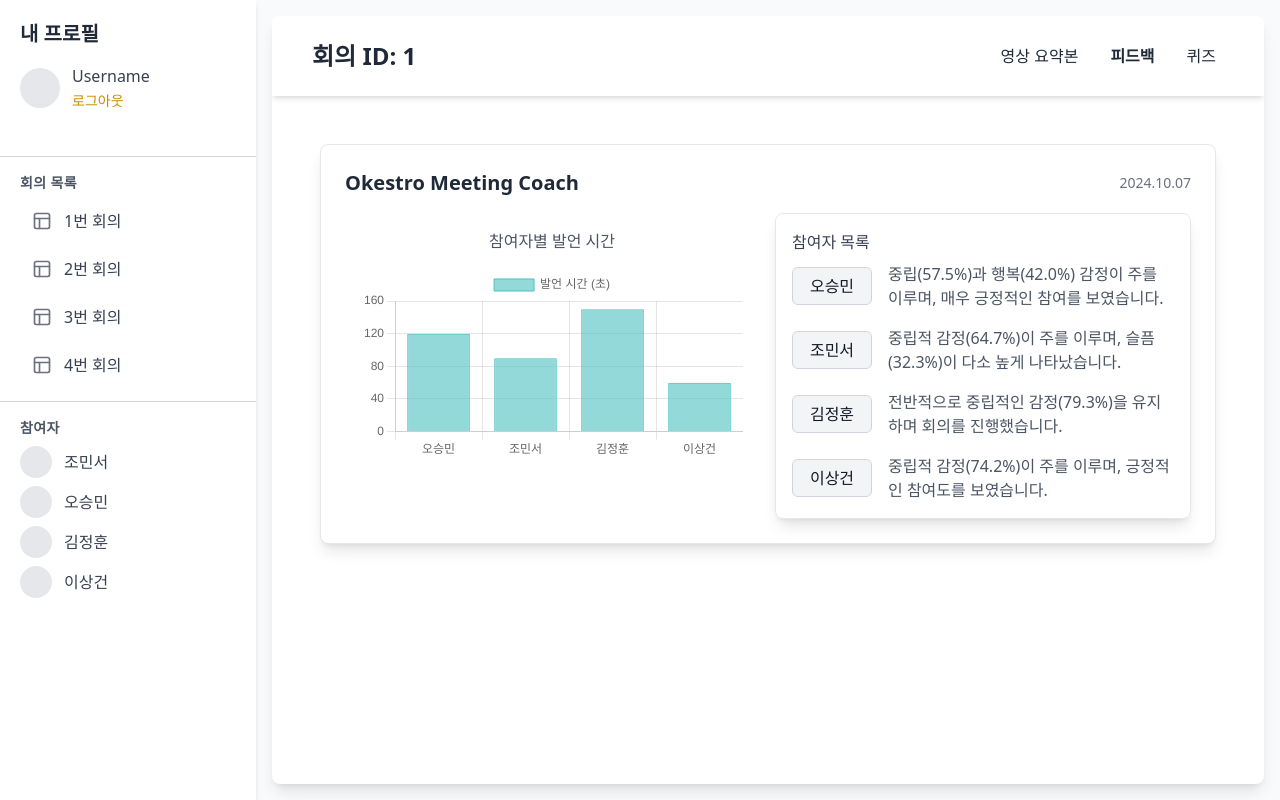
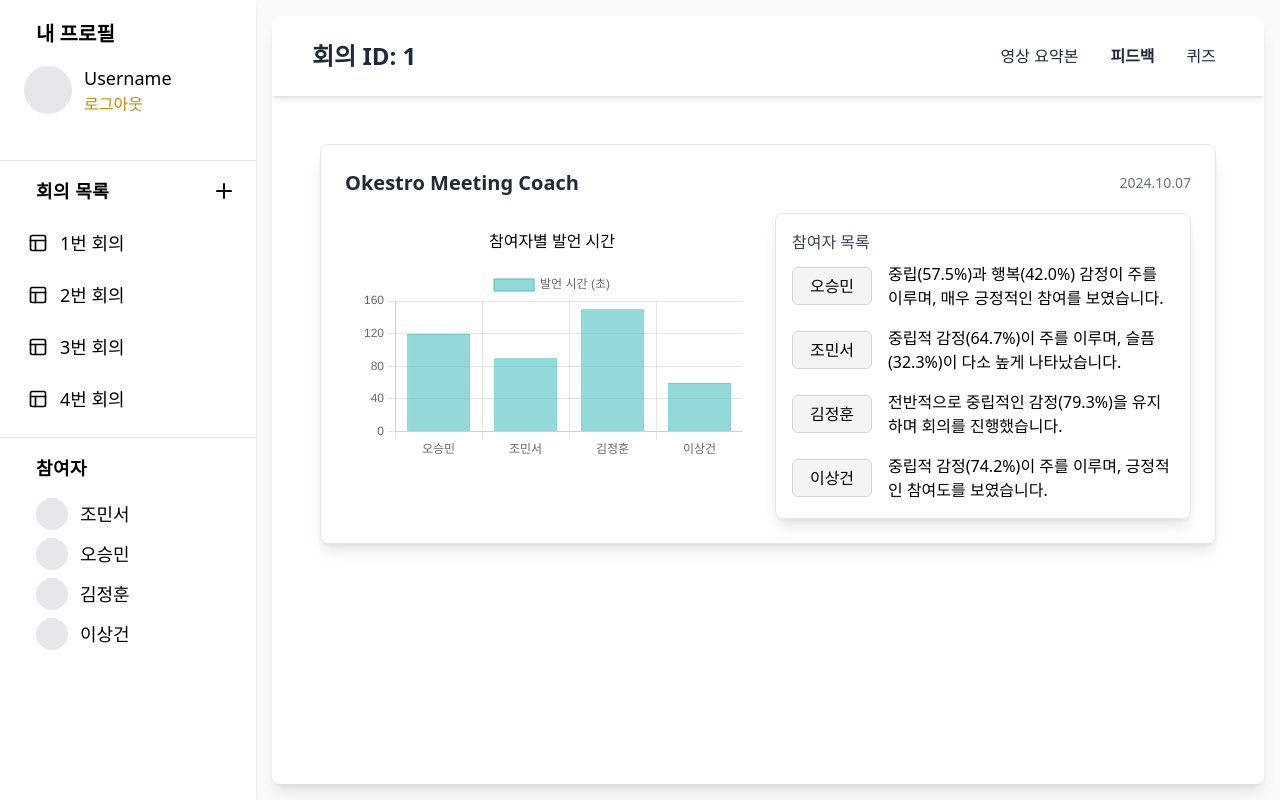
Before and after one commit to leafdesk/hsu-pre-capstone-web, a Next.js app: page /1/feedback in a window 1280 px wide. Built offline with nearby package versions, Linux system fonts and the light colour scheme.

Commit message:
디자인 수정

```diff
--- a/src/app/[meetingId]/feedback/page.tsx
+++ b/src/app/[meetingId]/feedback/page.tsx
@@ -138,7 +138,7 @@ const FeedbackPage = () => {
             {/* 차트 섹션 */}
             <div className="flex-1 bg-white p-4 rounded-lg mr-4">
               {/* 차트 */}
-              <div className="text-center font-medium text-gray-600 mb-4">
+              <div className="text-center font-medium text-black mb-4">
                 참여자별 발언 시간
               </div>
               {/* 차트 예시 */}
@@ -157,11 +157,11 @@ const FeedbackPage = () => {
                   <li key={index} className="flex items-center space-x-4">
                     <button
                       onClick={() => handleButtonClick(participant.name)}
-                      className="text-gray-900 bg-gray-100 px-3 py-1.5 border border-gray-300 rounded-md min-w-20 hover:bg-gray-200 hover:shadow-md hover:scale-105 transition-transform duration-200 ease-out"
+                      className="text-black bg-gray-100 px-3 py-1.5 border border-gray-300 rounded-md min-w-20 hover:bg-gray-200 hover:shadow-md hover:scale-105 transition-transform duration-200 ease-out"
                     >
                       {participant.name}
                     </button>
-                    <p className="text-gray-600">
+                    <p className="text-black">
                       {participant.feedback.emotion.summary}
                     </p>
                   </li>
--- a/src/app/[meetingId]/layout-side-bar.tsx
+++ b/src/app/[meetingId]/layout-side-bar.tsx
@@ -2,7 +2,7 @@
 
 import { useRouter, useParams } from 'next/navigation'
 import { useState } from 'react'
-import { Layout } from 'lucide-react'
+import { Layout, Plus } from 'lucide-react'
 
 /**
  * 레이아웃 사이드 바.
@@ -11,6 +11,8 @@ const LayoutSideBar = () => {
   const router = useRouter()
   const params = useParams()
   const [isLogoutModalOpen, setIsLogoutModalOpen] = useState(false)
+  const [isAddMeetingModalOpen, setIsAddMeetingModalOpen] = useState(false)
+  const [selectedFile, setSelectedFile] = useState<File | null>(null)
 
   const handleProfileClick = () => {
     const meetingId = params.meetingId
@@ -29,6 +31,30 @@ const LayoutSideBar = () => {
     router.push('/meeting') // StartPage로 이동
   }
 
+  const openAddMeetingModal = () => {
+    setIsAddMeetingModalOpen(true) // 회의 추가 모달 열기
+  }
+
+  const closeAddMeetingModal = () => {
+    setIsAddMeetingModalOpen(false) // 회의 추가 모달 닫기
+    setSelectedFile(null) // 선택된 파일 초기화
+  }
+
+  const handleFileChange = (e: React.ChangeEvent<HTMLInputElement>) => {
+    const file = e.target.files?.[0] || null
+    setSelectedFile(file)
+  }
+
+  const handleAddMeeting = () => {
+    if (selectedFile) {
+      console.log('업로드된 파일:', selectedFile)
+      alert('회의 영상이 추가되었습니다.')
+      closeAddMeetingModal()
+    } else {
+      alert('파일을 선택해주세요.')
+    }
+  }
+
   // 회의 목록 데이터
   const meetings = [
     { id: 1, name: '1번 회의', icon: Layout },
@@ -43,19 +69,19 @@ const LayoutSideBar = () => {
   }
 
   return (
-    <aside className="w-64 bg-white shadow-md">
+    <aside className="w-1/5 bg-white shadow-md">
       <div className="p-5">
-        <h2 className="text-xl font-semibold text-gray-800">내 프로필</h2>
-        <div className="mt-4 flex items-center space-x-3">
+        <h2 className="text-xl font-semibold text-black pl-4">내 프로필</h2>
+        <div className="mt-4 pl-1 flex items-center space-x-3">
           <button
-            className="h-10 w-10 rounded-full bg-gray-200 focus:outline-none hover:ring-2 hover:ring-blue-300"
+            className="h-12 w-12 rounded-full bg-gray-200 focus:outline-none hover:ring-2 hover:ring-blue-300"
             onClick={handleProfileClick}
           ></button>
           <div>
-            <p className="font-medium text-gray-700">Username</p>
+            <p className="font-medium text-black text-lg">Username</p>
             <button
               onClick={openLogoutModal}
-              className="text-sm text-yellow-600 hover:underline"
+              className="text-base text-yellow-600 hover:underline"
             >
               로그아웃
             </button>
@@ -64,41 +90,48 @@ const LayoutSideBar = () => {
       </div>
 
       <nav className="mt-6">
-        <hr className="border-gray-300 my-4" />
-        <div className="px-5 mb-4">
-          <h3 className="text-sm font-semibold text-gray-600 uppercase tracking-wide">
+        <hr className="border-gray-200 my-4" />
+        <div className="px-5 mb-4 flex items-center justify-between">
+          <h3 className="font-semibold pl-4 text-black text-lg uppercase tracking-wide">
             회의 목록
           </h3>
-          <ul className="mt-2 space-y-2">
+          <button
+            onClick={openAddMeetingModal}
+            className="text-black hover:text-yellow-600 focus:outline-none"
+          >
+            <Plus className="h-6 w-6" />
+          </button>
+        </div>
+        <ul className="mt-2 space-y-2 pl-4">
           {meetings.map((item) => (
             <li key={item.id}>
               <button
                 onClick={() => handleMeetingClick(item.id)}
-                  className="flex items-center px-3 py-2 text-gray-700 hover:bg-gray-100 rounded-md w-full text-left"
+                className="flex items-center px-3 py-2 text-black hover:bg-gray-100 rounded-md w-full text-left text-lg"
               >
-                  <item.icon className="h-5 w-5 mr-3 text-gray-500" />
+                <item.icon className="h-5 w-5 mr-3 text-black" />
                 {item.name}
               </button>
             </li>
           ))}
         </ul>
-        </div>
 
-        <hr className="border-gray-300 my-4" />
+        <hr className="border-gray-200 my-4" />
         <div className="px-5">
-          <h3 className="text-sm font-semibold text-gray-600 uppercase tracking-wide">
+          <h3 className="text-lg pl-4 font-semibold text-black uppercase tracking-wide">
             참여자
           </h3>
-          <ul className="mt-2 space-y-2">
+          <ul className="mt-4 space-y-2 pl-4">
             {['조민서', '오승민', '김정훈', '이상건'].map((name, index) => (
               <li key={index} className="flex items-center space-x-3">
                 <div className="h-8 w-8 rounded-full bg-gray-200"></div>
-                <span className="text-gray-700">{name}</span>
+                <span className="text-black text-lg">{name}</span>
               </li>
             ))}
           </ul>
         </div>
       </nav>
+
       {/* 로그아웃 모달 */}
       {isLogoutModalOpen && (
         <div className="fixed inset-0 flex items-center justify-center bg-black bg-opacity-50 z-50">
@@ -123,6 +156,64 @@ const LayoutSideBar = () => {
           </div>
         </div>
       )}
+
+      {/* 회의 추가 모달 */}
+      {isAddMeetingModalOpen && (
+        <div className="fixed inset-0 flex items-center justify-center bg-black bg-opacity-50 z-50">
+          <div className="bg-white p-8 rounded-xl shadow-2xl w-[500px] max-w-full flex flex-col items-center">
+            <h3 className="text-lg font-bold text-gray-800 mb-4">
+              동영상 업로드
+            </h3>
+            <div className="w-full h-64 border-2 border-dashed border-gray-300 rounded-lg flex flex-col items-center justify-center bg-gray-50">
+              <svg
+                xmlns="http://www.w3.org/2000/svg"
+                className="h-12 w-12 text-gray-400 mb-4"
+                viewBox="0 0 24 24"
+                fill="none"
+                stroke="currentColor"
+                strokeWidth="2"
+                strokeLinecap="round"
+                strokeLinejoin="round"
+              >
+                <path d="M16 16l-4-4-4 4M12 12v9M20 20h-1a2 2 0 01-2-2v-7a2 2 0 012-2h1a2 2 0 012 2v7a2 2 0 01-2 2z" />
+              </svg>
+              <p className="text-gray-500 text-sm">
+                동영상을 여기에 드래그하여 업로드하세요
+              </p>
+              <p className="text-gray-400 text-xs mt-1">
+                MP4, AVI, MOV, WMV 등 동영상 형식의 파일만 지원됩니다.
+              </p>
+              <input
+                type="file"
+                accept="video/*" // 동영상 파일만 허용
+                onChange={handleFileChange}
+                className="hidden" // 파일 선택 버튼을 숨기고
+                id="file-upload" // 라벨과 연결
+              />
+              <label
+                htmlFor="file-upload"
+                className="mt-6 bg-blue-500 text-white px-6 py-2 rounded-md shadow hover:bg-blue-600 transition cursor-pointer"
+              >
+                파일 선택
+              </label>
+            </div>
+            <div className="flex justify-end space-x-4">
+              <button
+                onClick={closeAddMeetingModal}
+                className="text-sm text-gray-500 hover:underline hover:text-gray-700"
+              >
+                취소
+              </button>
+              <button
+                onClick={handleAddMeeting}
+                className="text-sm text-gray-500 hover:underline hover:text-gray-700"
+              >
+                추가
+              </button>
+            </div>
+          </div>
+        </div>
+      )}
     </aside>
   )
 }
--- a/src/app/[meetingId]/summary/page.tsx
+++ b/src/app/[meetingId]/summary/page.tsx
@@ -43,7 +43,7 @@ const SummaryPage = () => {
     <div className="max-w-7xl mx-auto py-6 px-6">
       {/* 회의 영상 다시 보기 섹션 */}
       <div className="mb-6">
-        <h3 className="font-medium text-gray-700 mb-2">회의 영상 다시 보기</h3>
+        <h3 className="font-medium text-black mb-2">회의 영상 다시 보기</h3>
         <br />
 
         <div className="flex justify-center">
@@ -67,8 +67,8 @@ const SummaryPage = () => {
         </div>
         <div className="space-y-4">
           <div>
-            <h3 className="font-medium text-gray-700 mb-2">Summary:</h3>
-            <ol className="list-decimal list-inside space-y-2 text-gray-600">
+            <h3 className="font-medium text-black mb-2">Summary:</h3>
+            <ol className="list-decimal list-inside space-y-2 text-black">
               {meetingSummary.mainPoints.map((point, index) => (
                 <li key={index}>
                   {point.topic}: {point.content.join(', ')}
```
Also changed, not shown: src/app/[meetingId]/feedback/[name]/page.tsx (+5 -5 lines), src/app/meeting/page.tsx (+15 -11 lines), 1 other file (tests, documents, lock files or other folders). Lines whose indentation alone changed are shown as unchanged.
